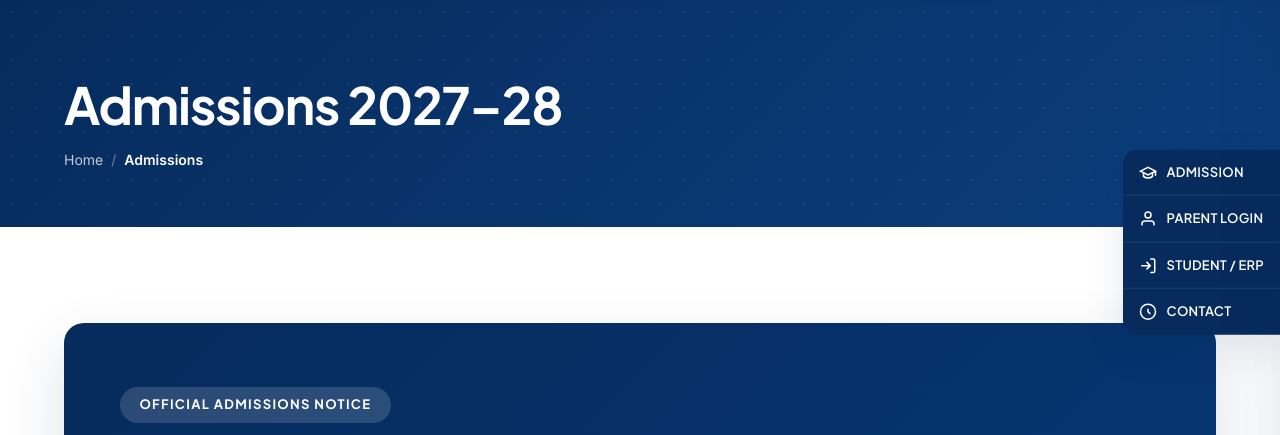
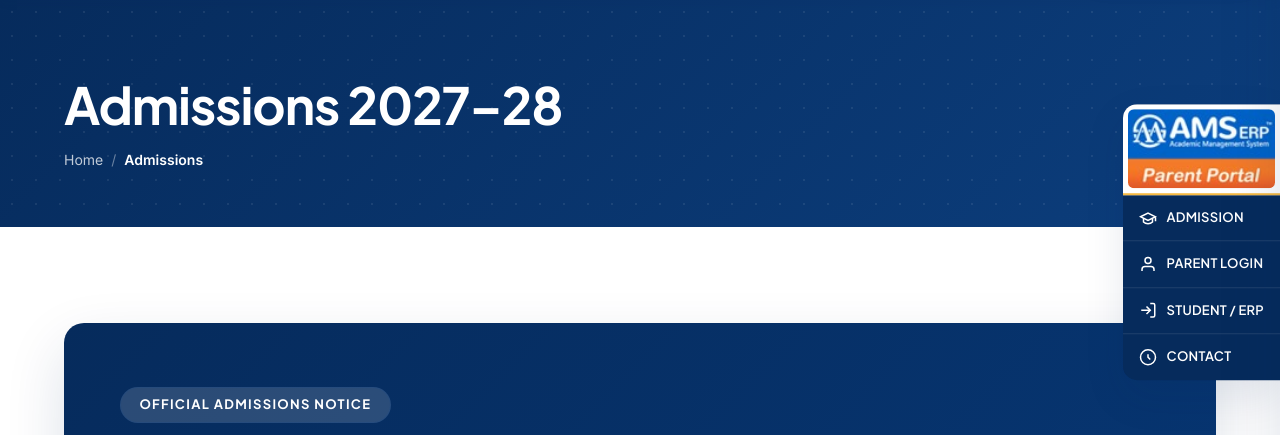
Before and after one commit to Adarsh1530/BVB-MANVILA, a PHP site: page /admissions.html in a window 1280 px wide. Shown: the part 118-553 px from the top of the page. Run offline with PHP 8.4, Linux system fonts and the light colour scheme.

Commit message:
Add AMS ERP Parent Portal logo banner above Admission in floating side panel across all pages

```diff
--- a/academics.html
+++ b/academics.html
@@ -124,8 +124,11 @@
     </div>
   </aside>
 
-  <!-- Desktop Quick Access Floating Panel -->
+    <!-- Desktop Quick Access Floating Panel -->
   <aside class="quick-access-panel" aria-label="Quick Access Links">
+    <a href="http://bvbmva.amserp.in/index.php/user/login" target="_blank" rel="noopener" class="quick-access-img-banner" title="AMS ERP Parent Portal">
+      <img src="assets/images/amserp-parent-portal.jpg" alt="AMS ERP Parent Portal">
+    </a>
     <a href="admissions.html" class="quick-access-item">
       <svg viewBox="0 0 24 24" fill="none" stroke="currentColor" stroke-width="2"><path d="M22 10v6M2 10l10-5 10 5-10 5z"></path><path d="M6 12v5c3 3 9 3 12 0v-5"></path></svg>
       <span>ADMISSION</span>
--- a/achievements.html
+++ b/achievements.html
@@ -122,8 +122,11 @@
     </div>
   </aside>
 
-  <!-- Desktop Quick Access Floating Panel -->
+    <!-- Desktop Quick Access Floating Panel -->
   <aside class="quick-access-panel" aria-label="Quick Access Links">
+    <a href="http://bvbmva.amserp.in/index.php/user/login" target="_blank" rel="noopener" class="quick-access-img-banner" title="AMS ERP Parent Portal">
+      <img src="assets/images/amserp-parent-portal.jpg" alt="AMS ERP Parent Portal">
+    </a>
     <a href="admissions.html" class="quick-access-item">
       <svg viewBox="0 0 24 24" fill="none" stroke="currentColor" stroke-width="2"><path d="M22 10v6M2 10l10-5 10 5-10 5z"></path><path d="M6 12v5c3 3 9 3 12 0v-5"></path></svg>
       <span>ADMISSION</span>
--- a/admissions.html
+++ b/admissions.html
@@ -122,8 +122,11 @@
     </div>
   </aside>
 
-  <!-- Desktop Quick Access Floating Panel -->
+    <!-- Desktop Quick Access Floating Panel -->
   <aside class="quick-access-panel" aria-label="Quick Access Links">
+    <a href="http://bvbmva.amserp.in/index.php/user/login" target="_blank" rel="noopener" class="quick-access-img-banner" title="AMS ERP Parent Portal">
+      <img src="assets/images/amserp-parent-portal.jpg" alt="AMS ERP Parent Portal">
+    </a>
     <a href="admissions.html" class="quick-access-item">
       <svg viewBox="0 0 24 24" fill="none" stroke="currentColor" stroke-width="2"><path d="M22 10v6M2 10l10-5 10 5-10 5z"></path><path d="M6 12v5c3 3 9 3 12 0v-5"></path></svg>
       <span>ADMISSION</span>
--- a/campus.html
+++ b/campus.html
@@ -122,8 +122,11 @@
     </div>
   </aside>
 
-  <!-- Desktop Quick Access Floating Panel -->
+    <!-- Desktop Quick Access Floating Panel -->
   <aside class="quick-access-panel" aria-label="Quick Access Links">
+    <a href="http://bvbmva.amserp.in/index.php/user/login" target="_blank" rel="noopener" class="quick-access-img-banner" title="AMS ERP Parent Portal">
+      <img src="assets/images/amserp-parent-portal.jpg" alt="AMS ERP Parent Portal">
+    </a>
     <a href="admissions.html" class="quick-access-item">
       <svg viewBox="0 0 24 24" fill="none" stroke="currentColor" stroke-width="2"><path d="M22 10v6M2 10l10-5 10 5-10 5z"></path><path d="M6 12v5c3 3 9 3 12 0v-5"></path></svg>
       <span>ADMISSION</span>
--- a/contact.html
+++ b/contact.html
@@ -122,8 +122,11 @@
     </div>
   </aside>
 
-  <!-- Desktop Quick Access Floating Panel -->
+    <!-- Desktop Quick Access Floating Panel -->
   <aside class="quick-access-panel" aria-label="Quick Access Links">
+    <a href="http://bvbmva.amserp.in/index.php/user/login" target="_blank" rel="noopener" class="quick-access-img-banner" title="AMS ERP Parent Portal">
+      <img src="assets/images/amserp-parent-portal.jpg" alt="AMS ERP Parent Portal">
+    </a>
     <a href="admissions.html" class="quick-access-item">
       <svg viewBox="0 0 24 24" fill="none" stroke="currentColor" stroke-width="2"><path d="M22 10v6M2 10l10-5 10 5-10 5z"></path><path d="M6 12v5c3 3 9 3 12 0v-5"></path></svg>
       <span>ADMISSION</span>
--- a/css/main.css
+++ b/css/main.css
@@ -561,6 +561,28 @@ ul, ol {
   overflow: hidden;
 }
 
+.quick-access-img-banner {
+  display: block;
+  width: 100%;
+  max-width: 160px;
+  background-color: var(--color-white);
+  padding: 5px;
+  border-bottom: 2px solid var(--color-accent-gold);
+  transition: transform var(--transition-fast);
+  box-sizing: border-box;
+}
+
+.quick-access-img-banner img {
+  display: block;
+  width: 100%;
+  height: auto;
+  border-radius: var(--radius-xs);
+}
+
+.quick-access-img-banner:hover {
+  transform: translateX(-4px);
+}
+
 .quick-access-item {
   display: flex;
   align-items: center;
--- a/events.html
+++ b/events.html
@@ -122,8 +122,11 @@
     </div>
   </aside>
 
-  <!-- Desktop Quick Access Floating Panel -->
+    <!-- Desktop Quick Access Floating Panel -->
   <aside class="quick-access-panel" aria-label="Quick Access Links">
+    <a href="http://bvbmva.amserp.in/index.php/user/login" target="_blank" rel="noopener" class="quick-access-img-banner" title="AMS ERP Parent Portal">
+      <img src="assets/images/amserp-parent-portal.jpg" alt="AMS ERP Parent Portal">
+    </a>
     <a href="admissions.html" class="quick-access-item">
       <svg viewBox="0 0 24 24" fill="none" stroke="currentColor" stroke-width="2"><path d="M22 10v6M2 10l10-5 10 5-10 5z"></path><path d="M6 12v5c3 3 9 3 12 0v-5"></path></svg>
       <span>ADMISSION</span>
--- a/gallery.html
+++ b/gallery.html
@@ -122,8 +122,11 @@
     </div>
   </aside>
 
-  <!-- Desktop Quick Access Floating Panel -->
+    <!-- Desktop Quick Access Floating Panel -->
   <aside class="quick-access-panel" aria-label="Quick Access Links">
+    <a href="http://bvbmva.amserp.in/index.php/user/login" target="_blank" rel="noopener" class="quick-access-img-banner" title="AMS ERP Parent Portal">
+      <img src="assets/images/amserp-parent-portal.jpg" alt="AMS ERP Parent Portal">
+    </a>
     <a href="admissions.html" class="quick-access-item">
       <svg viewBox="0 0 24 24" fill="none" stroke="currentColor" stroke-width="2"><path d="M22 10v6M2 10l10-5 10 5-10 5z"></path><path d="M6 12v5c3 3 9 3 12 0v-5"></path></svg>
       <span>ADMISSION</span>
--- a/index.html
+++ b/index.html
@@ -127,8 +127,11 @@
     </div>
   </aside>
 
-  <!-- Desktop Quick Access Floating Panel -->
+    <!-- Desktop Quick Access Floating Panel -->
   <aside class="quick-access-panel" aria-label="Quick Access Links">
+    <a href="http://bvbmva.amserp.in/index.php/user/login" target="_blank" rel="noopener" class="quick-access-img-banner" title="AMS ERP Parent Portal">
+      <img src="assets/images/amserp-parent-portal.jpg" alt="AMS ERP Parent Portal">
+    </a>
     <a href="admissions.html" class="quick-access-item">
       <svg viewBox="0 0 24 24" fill="none" stroke="currentColor" stroke-width="2"><path d="M22 10v6M2 10l10-5 10 5-10 5z"></path><path d="M6 12v5c3 3 9 3 12 0v-5"></path></svg>
       <span>ADMISSION</span>
--- a/leadership.html
+++ b/leadership.html
@@ -122,8 +122,11 @@
     </div>
   </aside>
 
-  <!-- Desktop Quick Access Floating Panel -->
+    <!-- Desktop Quick Access Floating Panel -->
   <aside class="quick-access-panel" aria-label="Quick Access Links">
+    <a href="http://bvbmva.amserp.in/index.php/user/login" target="_blank" rel="noopener" class="quick-access-img-banner" title="AMS ERP Parent Portal">
+      <img src="assets/images/amserp-parent-portal.jpg" alt="AMS ERP Parent Portal">
+    </a>
     <a href="admissions.html" class="quick-access-item">
       <svg viewBox="0 0 24 24" fill="none" stroke="currentColor" stroke-width="2"><path d="M22 10v6M2 10l10-5 10 5-10 5z"></path><path d="M6 12v5c3 3 9 3 12 0v-5"></path></svg>
       <span>ADMISSION</span>
--- a/mandatory-disclosure.html
+++ b/mandatory-disclosure.html
@@ -127,8 +127,11 @@
     </div>
   </aside>
 
-  <!-- Desktop Quick Access Floating Panel -->
+    <!-- Desktop Quick Access Floating Panel -->
   <aside class="quick-access-panel" aria-label="Quick Access Links">
+    <a href="http://bvbmva.amserp.in/index.php/user/login" target="_blank" rel="noopener" class="quick-access-img-banner" title="AMS ERP Parent Portal">
+      <img src="assets/images/amserp-parent-portal.jpg" alt="AMS ERP Parent Portal">
+    </a>
     <a href="admissions.html" class="quick-access-item">
       <svg viewBox="0 0 24 24" fill="none" stroke="currentColor" stroke-width="2"><path d="M22 10v6M2 10l10-5 10 5-10 5z"></path><path d="M6 12v5c3 3 9 3 12 0v-5"></path></svg>
       <span>ADMISSION</span>
--- a/student-life.html
+++ b/student-life.html
@@ -122,8 +122,11 @@
     </div>
   </aside>
 
-  <!-- Desktop Quick Access Floating Panel -->
+    <!-- Desktop Quick Access Floating Panel -->
   <aside class="quick-access-panel" aria-label="Quick Access Links">
+    <a href="http://bvbmva.amserp.in/index.php/user/login" target="_blank" rel="noopener" class="quick-access-img-banner" title="AMS ERP Parent Portal">
+      <img src="assets/images/amserp-parent-portal.jpg" alt="AMS ERP Parent Portal">
+    </a>
     <a href="admissions.html" class="quick-access-item">
       <svg viewBox="0 0 24 24" fill="none" stroke="currentColor" stroke-width="2"><path d="M22 10v6M2 10l10-5 10 5-10 5z"></path><path d="M6 12v5c3 3 9 3 12 0v-5"></path></svg>
       <span>ADMISSION</span>
```
Also changed, not shown: assets/images/amserp-parent-portal.jpg (added).
